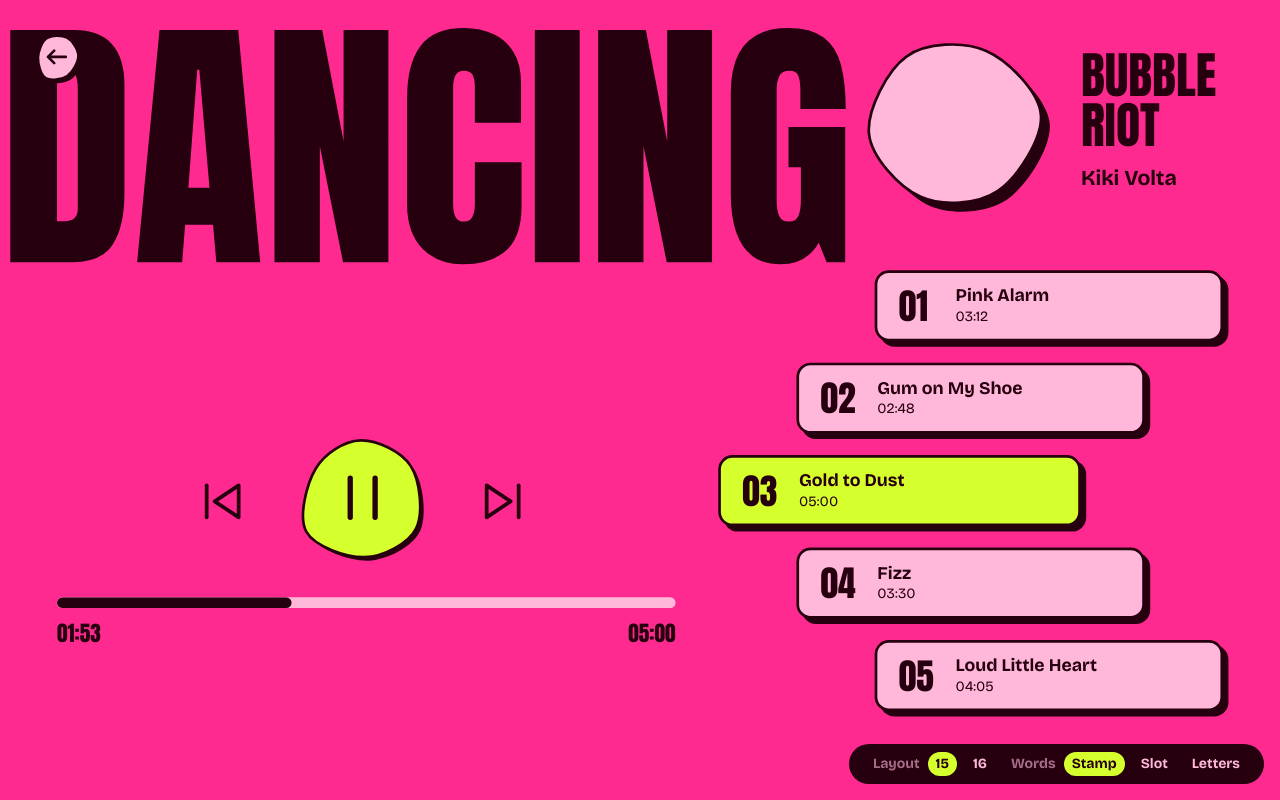
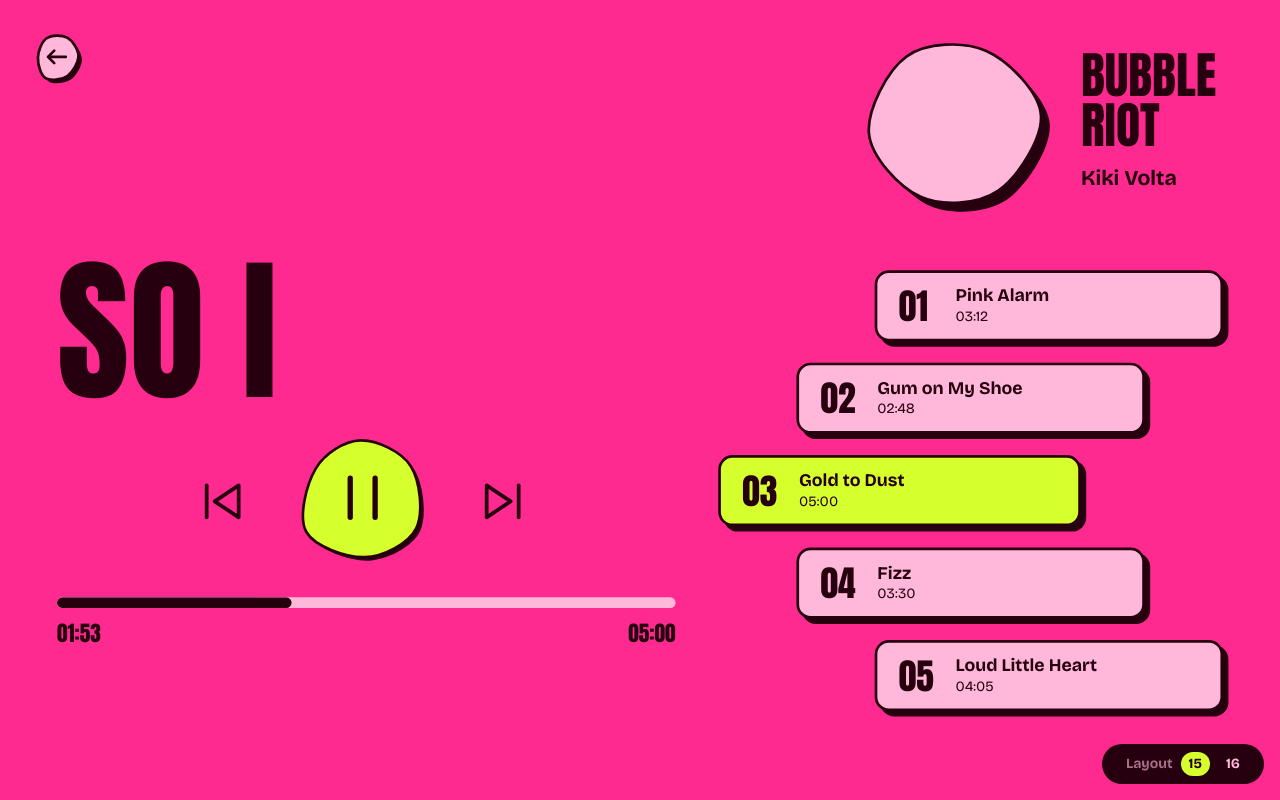
Before and after one commit to Dinaraaaaz/color-shift, a plain HTML site: page warm-loud-prototype.html in a window 1280 px wide. Drawn offline with nearby package versions, Linux system fonts and the light colour scheme.

Commit message:
Warm and Loud prototype v2: Layout 15 word sits above the controls, one size (176px), clean slot transition (old word out, then new in), slower beat (90 BPM)
Co-Authored-By: Claude Opus 5.5 <noreply@anthropic.com>

```diff
--- a/warm-loud-prototype.html
+++ b/warm-loud-prototype.html
@@ -51,18 +51,19 @@
   .icon { fill: none; stroke: var(--ink); stroke-linecap: round; stroke-linejoin: round; }
 
   /* ── Layout 15: one huge word at a time ── */
+  /* The word sits in a "window" above the controls (stage y 48–472, x 64–808).
+     Words slide up into it from below and out of it at the top, like a slot machine. */
   .words {
-    position: absolute; left: 0; top: 0; width: 1440px; height: 320px;   /* clipped just under the baseline (296) */
+    position: absolute; left: 64px; top: 48px; width: 744px; height: 424px;
     overflow: hidden; pointer-events: none;
     transition: opacity .3s;
   }
-  .words .bounce { position: absolute; inset: 0; transform-origin: 0 296px; }
+  .words .bounce { position: absolute; inset: 0; transform-origin: 0 400px; }   /* 400 = the baseline */
   .word {
     position: absolute; left: 0;
     font-family: var(--display); line-height: 1; white-space: pre;
     text-transform: uppercase; color: var(--ink);
   }
-  .word .ch { display: inline-block; transform-origin: 50% 90%; }
 
   /* ── Layout 16: blobs popping out of the play button ── */
   .bubbles { position: absolute; inset: 0; pointer-events: none; overflow: visible; transition: opacity .3s; }
@@ -189,8 +190,6 @@
 <div class="panel" id="panel">
   <span>Layout</span>
   <button data-layout="15">15</button><button data-layout="16">16</button>
-  <span>Words</span>
-  <button data-mode="stamp">Stamp</button><button data-mode="slot">Slot</button><button data-mode="letters">Letters</button>
 </div>
 
 <script>
@@ -222,8 +221,9 @@ const TRACKS = [
 ];
 
 /* ── THE BEAT: one clock that everything moves to ──
-   120 beats per minute = a "thump" every half second. */
-const BPM = 120, BPS = BPM / 60;
+   90 beats per minute = a "thump" every 0.67 seconds.
+   Change BPM and everything follows: words, bounce, bubbles. */
+const BPM = 90, BPS = BPM / 60, BEAT_MS = 1000 / BPS;
 
 /* ── Lyrics of "Gold to Dust" (made up).
    "/" splits a line into the pieces shown one beat each in Layout 15.
@@ -335,7 +335,7 @@ const cards = TRACKS.map((t, i) => {
   tracksEl.appendChild(b);
   return b;
 });
-let cur = 2, layout = 15, mode = 'stamp';
+let cur = 2, layout = 15;
 const lyric16 = document.getElementById('lyric16');
 function placeCards() {
   const l16 = layout === 16, T0 = l16 ? 272 : 304;
@@ -354,48 +354,41 @@ function placeCards() {
 
 /* ── Layout 15: the big word ── */
 const wordBounce = document.getElementById('wordBounce');
-const BASE = 296, MAX_W = 960, MAX_FS = 560;
+// Inside the word window: baseline at 400 (= stage y 448, about 40px above the play button)
+const WIN_H = 424, BASE = 400, MAX_W = 696;
+const WORD_SIZE = 176;   // px; letters ~150px tall. The widest word, CRACKLE, is ~560px wide
 const mctx = document.createElement('canvas').getContext('2d');
 function wordText(t) { return t.replace(/[,.]/g, '').toUpperCase(); }
-function makeWord(text, letters) {
+function makeWord(text) {
   mctx.font = '100px Anton';
   const m = mctx.measureText(text);
-  const fs = Math.min(MAX_FS, (MAX_W * 100) / m.width);
+  const capAsc = m.actualBoundingBoxAscent || 74;
+  // one size for every word (only shrinks if a future lyric is too wide for the column)
+  const fs = Math.min(WORD_SIZE, (MAX_W * 100) / m.width);
   const asc = m.fontBoundingBoxAscent || 117, desc = m.fontBoundingBoxDescent || 33;
   const el = document.createElement('div');
   el.className = 'word';
   el.style.fontSize = fs + 'px';
   el.style.top = BASE - (fs / 2 + ((asc - desc) / 2) * (fs / 100)) + 'px';   // sit on the baseline
-  if (letters) el.innerHTML = [...text].map((ch) => `<span class="ch">${ch}</span>`).join('');
-  else el.textContent = text;
-  return el;
+  el.textContent = text;
+  return { el, cap: (capAsc * fs) / 100 };
 }
 function showWord(ci, jump) {
-  const text = wordText(CHUNKS[ci].text);
   const olds = [...wordBounce.children];
-  const el = makeWord(text, mode === 'letters' && !jump);
+  const { el, cap } = makeWord(wordText(CHUNKS[ci].text));
   wordBounce.appendChild(el);
-  const out = (o, kf, opt) => { o.getAnimations().forEach((a) => a.cancel()); o.animate(kf, opt).finished.then(() => o.remove(), () => o.remove()); };
   if (jump || REDUCED) { olds.forEach((o) => o.remove()); return; }
-
-  if (mode === 'stamp') {
-    // slams in slightly too big, then settles
-    el.style.transformOrigin = '40% 75%';
-    el.animate([{ transform: 'scale(1.4)', opacity: 0 }, { transform: 'scale(1)', opacity: 1 }], { duration: 260, easing: 'cubic-bezier(.34,1.8,.64,1)' });
-    olds.forEach((o) => out(o, [{ opacity: 1 }, { opacity: 0, transform: 'scale(.9)' }], { duration: 110, easing: 'ease-in', fill: 'forwards' }));
-  } else if (mode === 'slot') {
-    // the old word shoots up and out, the new one shoots up from below
-    el.animate([{ transform: 'translateY(105%)' }, { transform: 'translateY(0)' }], { duration: 320, easing: 'cubic-bezier(.34,1.4,.64,1)' });
-    olds.forEach((o) => out(o, [{ transform: 'translateY(0)' }, { transform: 'translateY(-110%)' }], { duration: 220, easing: 'cubic-bezier(.55,0,.75,.2)', fill: 'forwards' }));
-  } else {
-    // letters drop in one after another and squash as they land
-    [...el.children].forEach((ch, i) => ch.animate([
-      { transform: 'translateY(-90%)', opacity: 0 },
-      { transform: 'translateY(0) scale(1.12, .8)', opacity: 1, offset: 0.6 },
-      { transform: 'translateY(0) scale(1)' },
-    ], { duration: 320, delay: i * 30, easing: 'ease-out', fill: 'backwards' }));
-    olds.forEach((o) => out(o, [{ opacity: 1 }, { opacity: 0 }], { duration: 100, fill: 'forwards' }));
-  }
+  // Slot, one word at a time: first the old word shoots up and out of the top…
+  const OUT = BEAT_MS * 0.3, IN = BEAT_MS * 0.55;   // together 85% of a beat
+  olds.forEach((o) => {
+    o.getAnimations().forEach((a) => a.cancel());
+    o.animate([{ transform: 'translateY(0)' }, { transform: `translateY(${-(BASE + 16)}px)` }], { duration: OUT, easing: 'cubic-bezier(.55,0,.75,.2)', fill: 'forwards' })
+      .finished.then(() => o.remove(), () => o.remove());
+  });
+  // …then, once it's gone, the new word shoots up from below the window (hidden until it starts)
+  const below = WIN_H - BASE + cap + 8;
+  el.animate([{ transform: `translateY(${below}px)` }, { transform: 'translateY(0)' }],
+    { duration: IN, delay: olds.length ? OUT : 0, easing: 'cubic-bezier(.34,1.4,.64,1)', fill: 'backwards' });
 }
 
 /* ── Layout 16: two small lyric lines, words light up as they're sung ── */
@@ -595,19 +588,11 @@ function setLayout(l) {
   store('layout', l);
   panel.querySelectorAll('[data-layout]').forEach((b) => b.setAttribute('aria-pressed', String(+b.dataset.layout === l)));
 }
-function setMode(m) {
-  mode = m;
-  store('mode', m);
-  panel.querySelectorAll('[data-mode]').forEach((b) => b.setAttribute('aria-pressed', String(b.dataset.mode === m)));
-}
 panel.addEventListener('click', (e) => {
   const b = e.target.closest('button');
-  if (!b) return;
-  if (b.dataset.layout) setLayout(+b.dataset.layout);
-  if (b.dataset.mode) setMode(b.dataset.mode);
+  if (b && b.dataset.layout) setLayout(+b.dataset.layout);
 });
 setLayout(+(recall('layout') || 15));
-setMode(recall('mode') || 'stamp');
 
 /* ── Every frame ── */
 let last = null;
```
